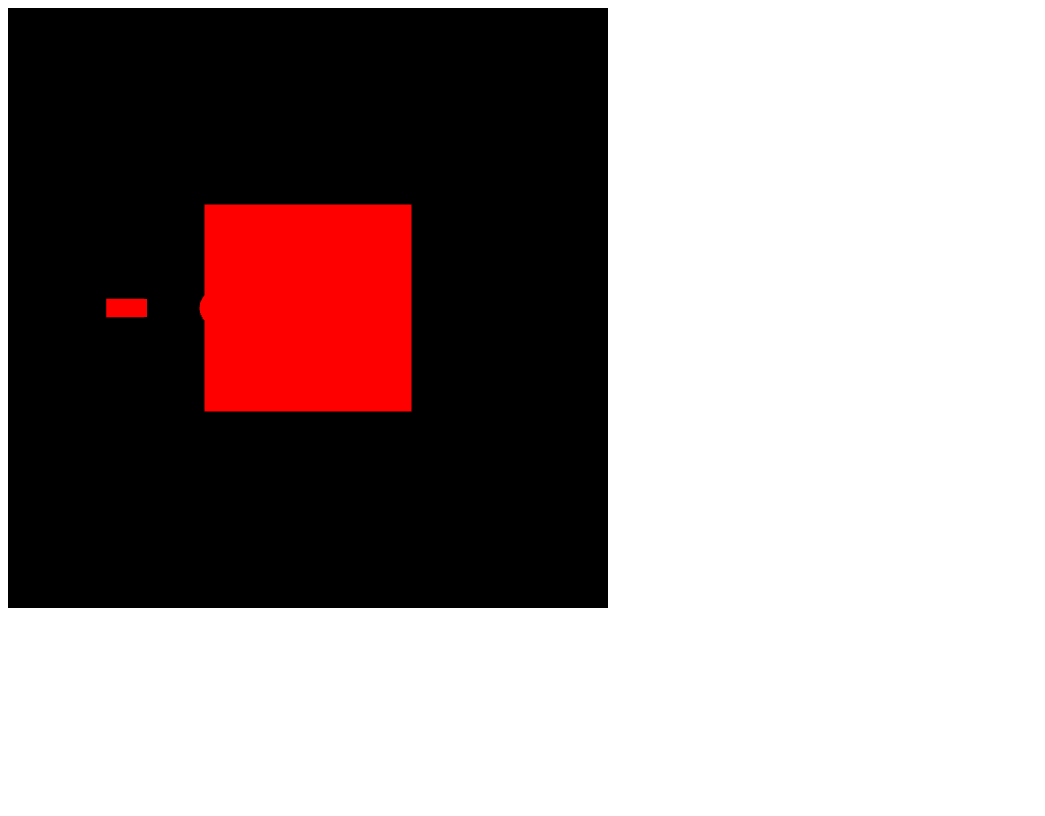
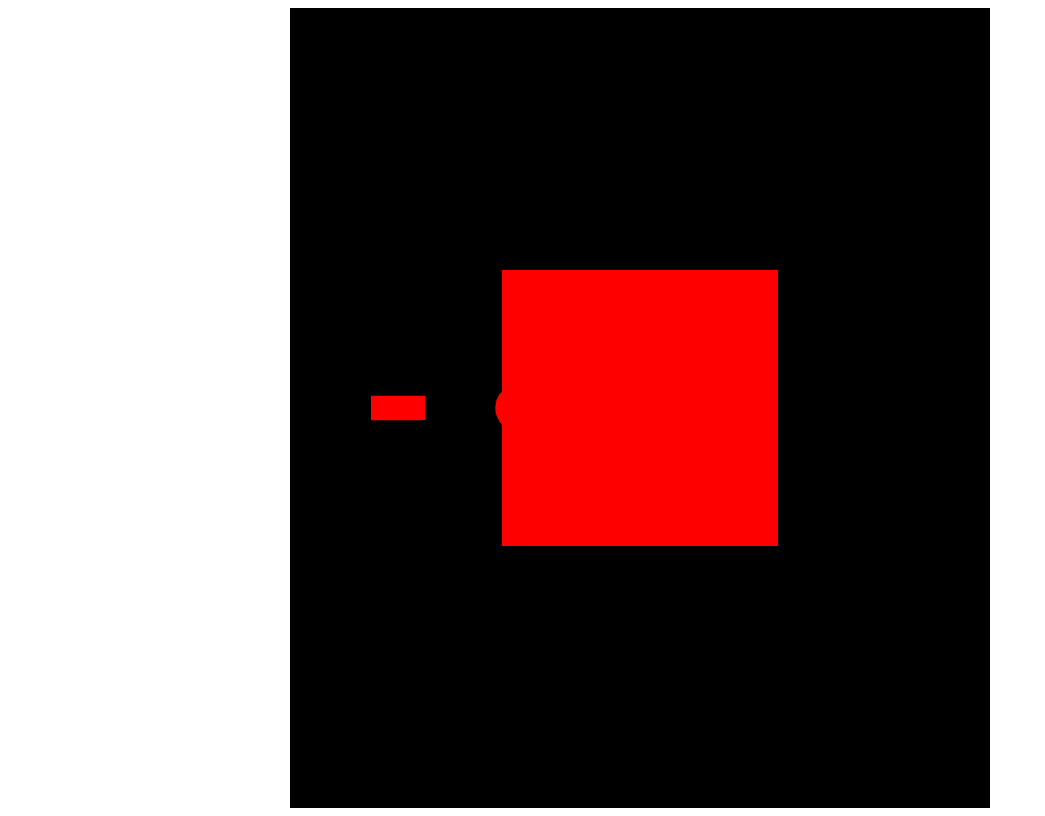
Before and after one commit to maticstric/WebGL-Breakout, a plain HTML site: page Breakout.html in a window 1280 px wide. Shown: the whole page, without its empty margins (0-1045 px from the left). Drawn offline with Linux system fonts and the light colour scheme.

Commit message:
Center canvas and make it larger

```diff
--- a/Breakout.html
+++ b/Breakout.html
@@ -6,7 +6,7 @@
   </head>
 
   <body onload="main()">
-    <canvas id="webgl" width="600" height="600">
+    <canvas id="webgl" width="700" height="800" class="center">
     Please use a browser that supports "canvas"
     </canvas>
 
@@ -23,4 +23,12 @@
     <script src="Camera.js"></script>
     <script src="Breakout.js"></script>
   </body>
+
+  <style>
+    .center {
+        padding: 0;
+        margin: auto;
+        display: block;
+    }
+  </style>
 </html>
```
